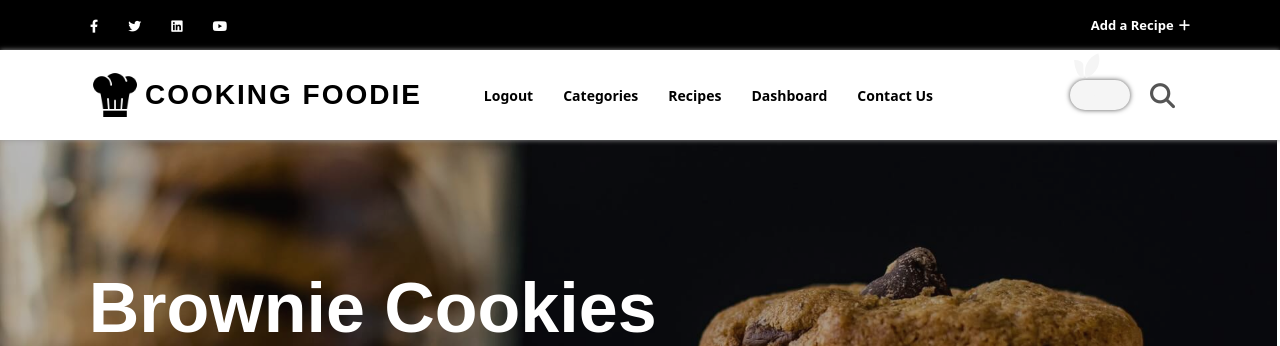
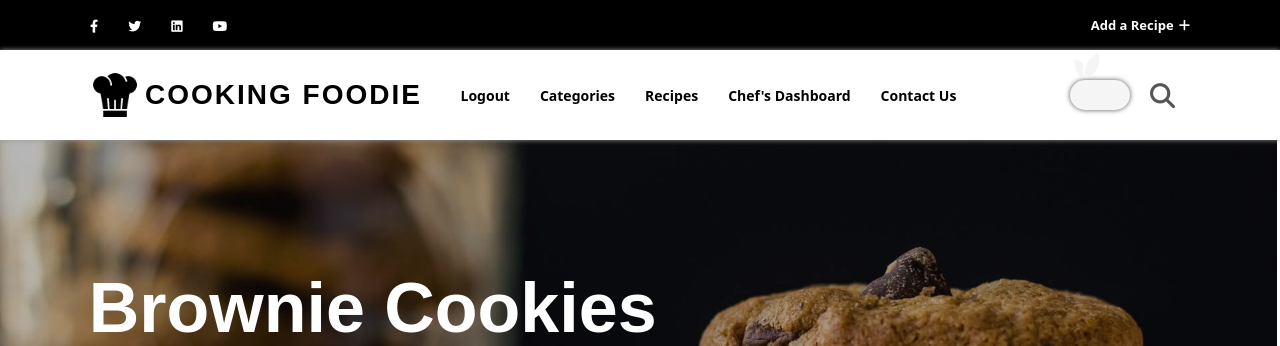
Before and after one commit to tharun-2612/CMM007-Project, a PHP site: page / in a window 1280 px wide. Shown: the top 346 px of the page. Run offline with PHP 8.4, Linux system fonts and the light colour scheme; a user stored in the database is signed in; data comes from the database, SQL or seed files in the repository; some libraries are stand-ins or nearby versions.

Commit message:
index.php

```diff
--- a/CMM007-project/html,css and js/index.php
+++ b/CMM007-project/html,css and js/index.php
@@ -80,7 +80,7 @@ if ($result && mysqli_num_rows($result) == 1) {
                     <?php endif; ?>
                     <li><a href="#section1">Categories</a></li>
                     <li><a href="#section2">Recipes</a></li>
-                    <li><a href="view.php">Dashboard</a></li>
+                    <li><a href="view.php">Chef's Dashboard</a></li>
                     <li><a href="/">Contact Us</a></li>
                 </ul>
                 <div class="searchbar flex">
```
